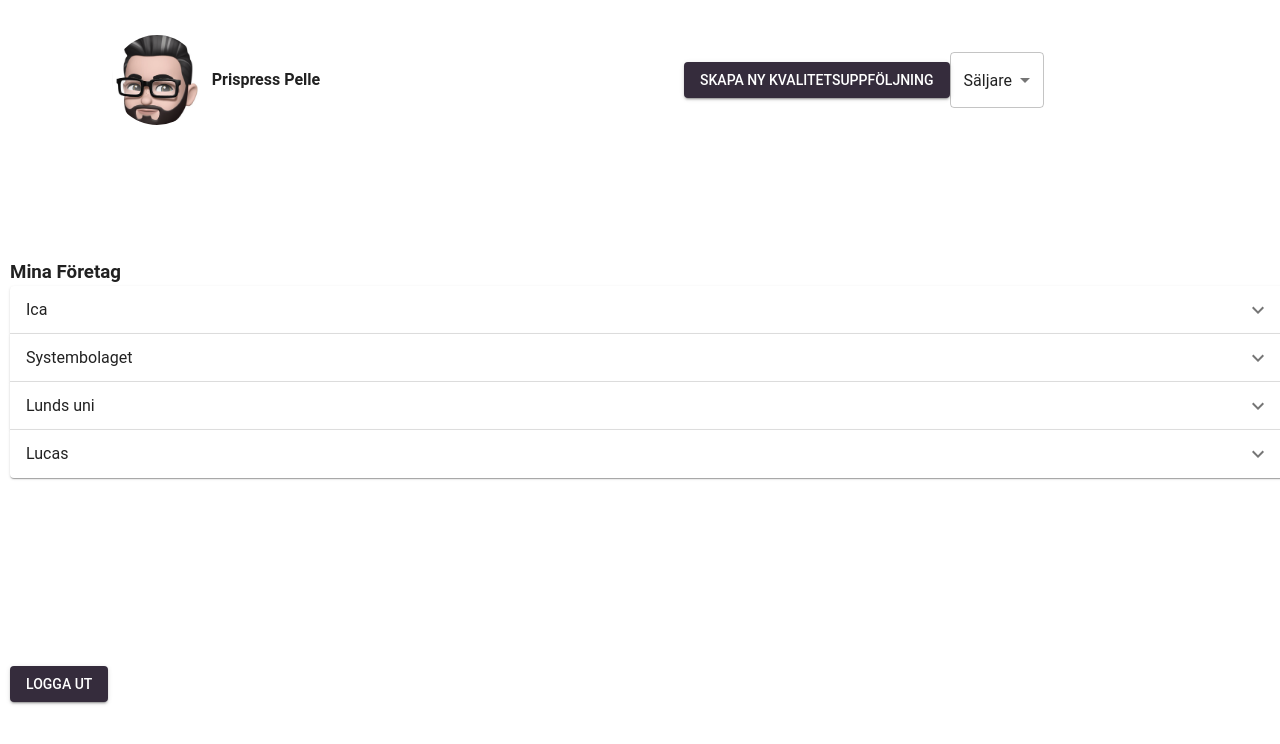
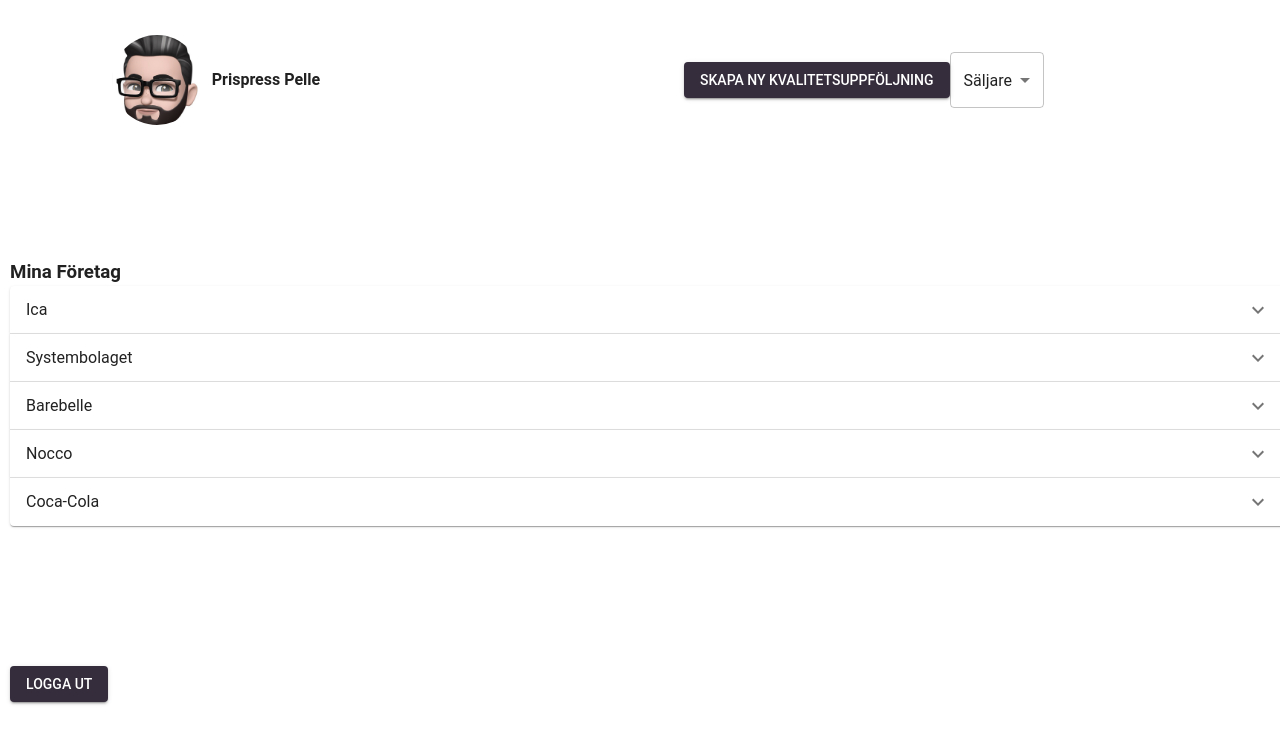
Before and after one commit to emlieskoog/feedbaq, a Next.js app in the folder feedbaq-client/: page /profile in a window 1280 px wide. Shown: the top 744 px of the page. Built offline with nearby package versions, Linux system fonts and the light colour scheme.

Commit message:
added extra konsultuppföljningar

```diff
--- a/feedbaq-client/app/profile/page.tsx
+++ b/feedbaq-client/app/profile/page.tsx
@@ -25,7 +25,7 @@
         {
           role: "consultant",
           menuItem: "Konsult",
-          name: "Leap Is",
+          name: "Arbete It",
           profilePicture: "consultant_avatar.png",
         },
       ];
@@ -35,20 +35,40 @@
         {
             customer: "Ica",
             consultant: "Agnes",
+            date: "2023-08-13"
+        },
+        {
+            customer: "Systembolaget",
+            consultant: "Agnes",
             date: "2023-09-13"
         },
         {
             customer: "Systembolaget",
             consultant: "Wilma",
+            date: "2023-08-14"
+        },
+        {
+            customer: "Barebelle",
+            consultant: "Wilma",
+            date: "2023-09-14"
+        },
+        {
+            customer: "Nocco",
+            consultant: "Emelie",
+            date: "2023-08-15"
+        },
+        {
+            customer: "Barebelle",
+            consultant: "Emelie",
+            date: "2023-09-15"
+        },
+        {
+            customer: "Coca-Cola",
+            consultant: "Lucas",
             date: "2023-09-13"
         },
         {
-            customer: "Lunds uni",
-            consultant: "Emelie",
-            date: "2023-09-13"
-        },
-        {
-            customer: "Lucas",
+            customer: "Nocco",
             consultant: "Lucas",
             date: "2023-09-13"
         }
```
